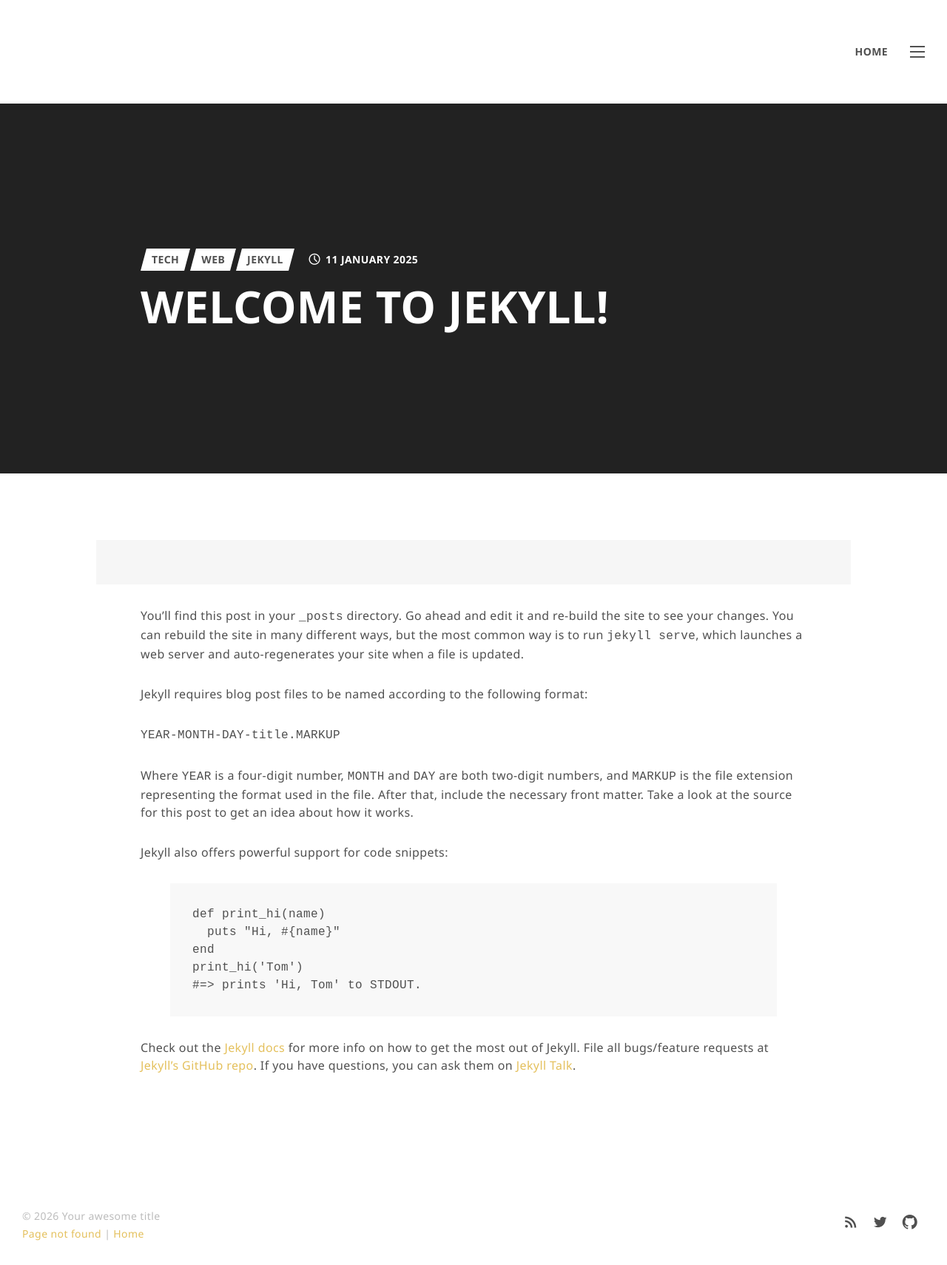
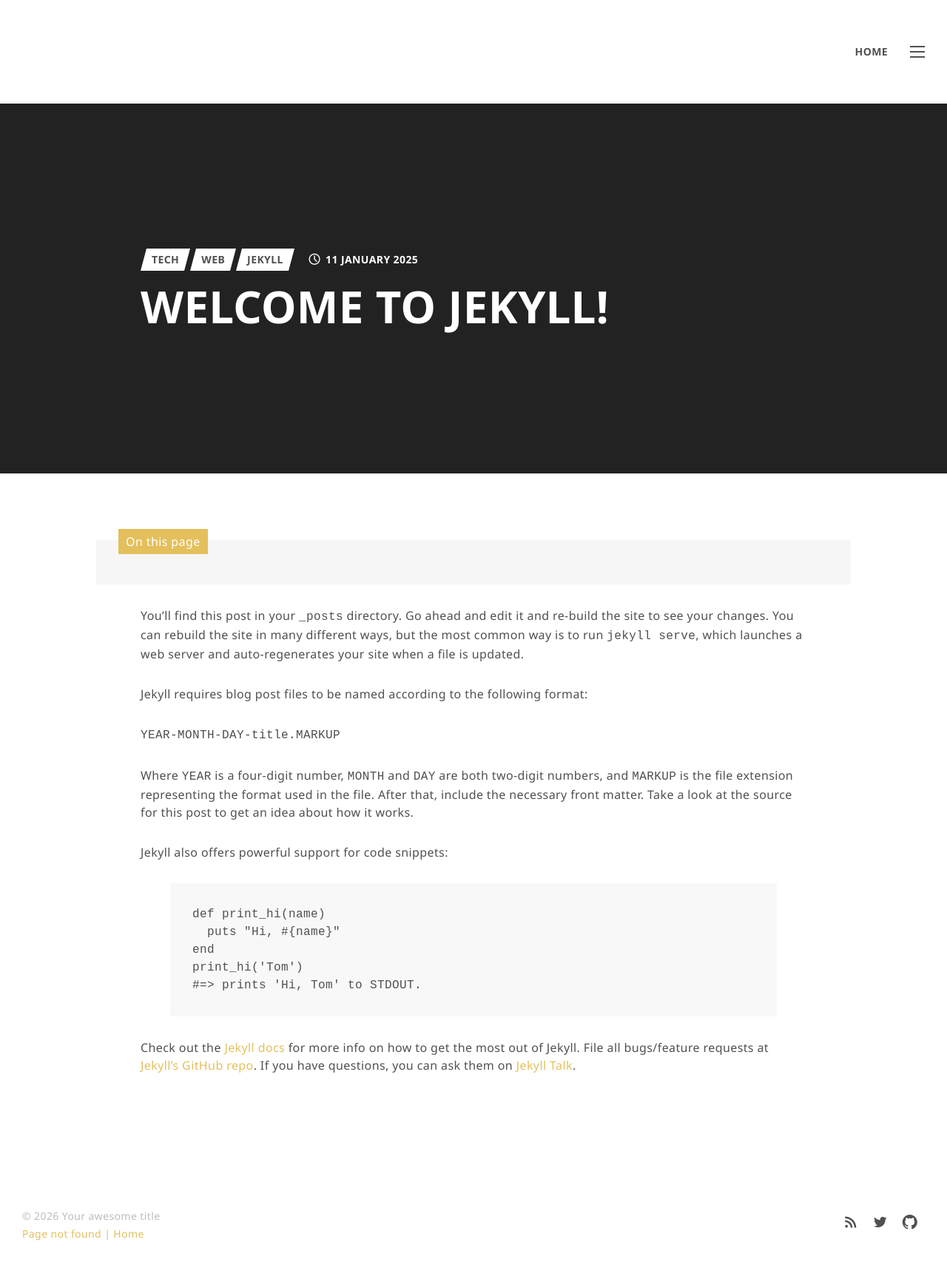
Before and after one commit to wimme/jekyll-theme, a Jekyll site: the page built from _posts/2025-01-11-welcome-to-jekyll.md, in a window 1280 px wide. Shown: the whole page at 74% size. Built offline with Jekyll 4.4.1, drawn with Linux system fonts in a browser that asks for light colours.

Commit message:
Improve styling

```diff
--- a/_layouts/post.html
+++ b/_layouts/post.html
@@ -24,7 +24,10 @@
   <div class="news-container">
     <div class="news-divider"></div>
     <div class="news-item hentry clear">
-      <div class="news-toc"></div>
+      <div class="news-toc">
+        <div class="news-toc-title">{{ site.wimme.toc_title | default: 'Contents' | escape }}</div>
+        <div class="news-toc-content"></div>
+      </div>
       <div class="news-content" itemprop="articleBody">
         {{ content }}
       </div>
--- a/_sass/base.scss
+++ b/_sass/base.scss
@@ -48,14 +48,16 @@
 }
 
 blockquote,
-.news-toc {
+.news-toc,
+ul.cta {
 	width: calc(100% + 120px);
     margin: 0 0 30px -60px;
 	padding: 30px 60px;
 	background-color: #f6f6f6;
 }
 
-blockquote.quote {
+blockquote.quote,
+ul.cta {
 	position: relative;
 	padding: 0 0 0 45px;
 	color: #888;
@@ -67,7 +69,8 @@
 	margin: 0 0 30px 0;
 }
 
-blockquote.quote:before {
+blockquote.quote:before,
+ul.cta li:before {
 	position: absolute;
 	top: 0;
 	left: 0;
@@ -75,6 +78,27 @@
 	font-family: "Genericons";
 	font-size: 22px;
 	content: "\f106";
+}
+
+ul.cta li:before {
+	left: 10px;
+	padding: 10px 0;
+	content: "\f429";
+}
+ul.cta {
+	list-style: none;
+	padding: 0;
+}
+ul.cta li {
+	position: relative;
+	padding: 10px 0 10px 55px;
+	margin: 10px 0;
+	background-color: #f6f6f6;
+}
+ul.cta li:hover:before {
+	left: 20px;
+	-webkit-transition: left .2s;
+	transition: left .2s;
 }
 
 h1,
--- a/_sass/news.scss
+++ b/_sass/news.scss
@@ -26,11 +26,23 @@
 }
 
 .news-toc {
+	position: relative;
+	padding-right: 10px;
+}
+.news-toc-content {
 	max-height: 150px;
 	overflow-y: auto;
 }
-.news-toc :last-child {
+.news-toc-content :last-child {
 	margin-bottom: 0;
+}
+.news-toc-title {
+	position: absolute;
+	top: -15px;
+	left: 30px;
+	background-color: #e4c05c;
+	color: #fff;
+	padding: 5px 10px;
 }
 
 .news-footer {
--- a/assets/js/script.js
+++ b/assets/js/script.js
@@ -437,7 +437,7 @@
 
             if (headings.length > 0) {
                 const nestedToc = createNestedToc(headings);
-                mobileToc.appendChild(nestedToc);
+                mobileToc.querySelector('.news-toc-content').appendChild(nestedToc);
             }
             return;
         }
```
